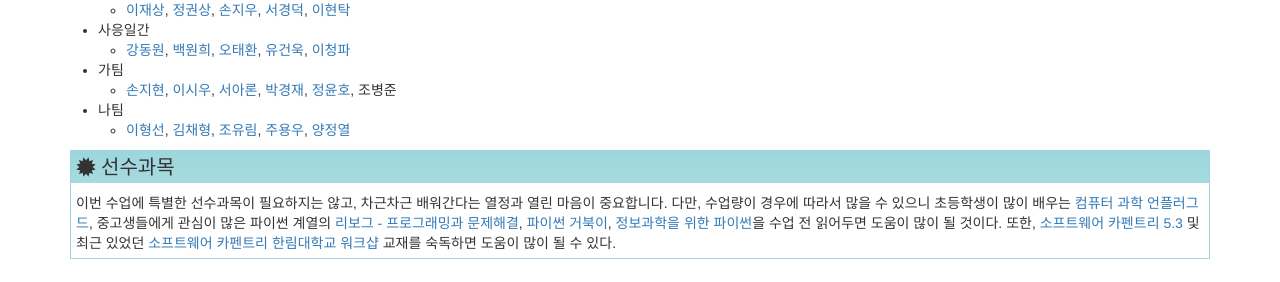
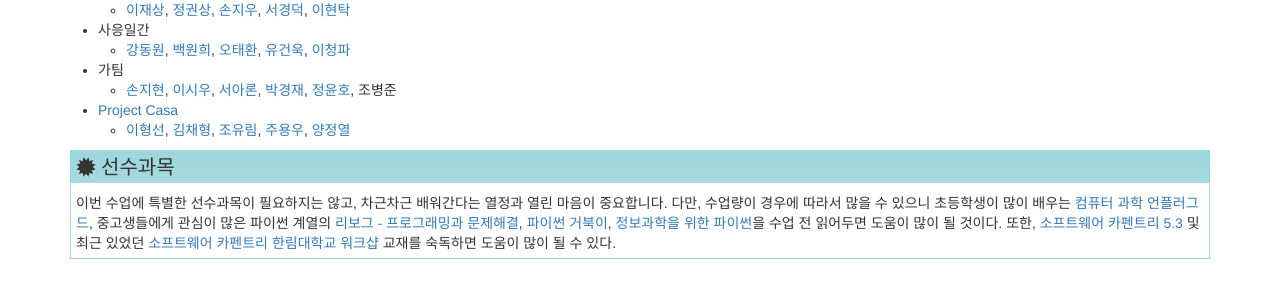
Before and after one commit to statkclee/ds-intro-2020, a Jekyll site: the page built from index.md, in a window 1280 px wide and 900 px high, scrolled down 913 px. Shown: the part 158-440 px from the top of the window. Built offline with Jekyll 4.4.1, drawn with Linux system fonts in a browser that asks for light colours.

Commit message:
update project webpage

```diff
--- a/index.md
+++ b/index.md
@@ -56,7 +56,7 @@ root: .
     - [강동원](https://github.com/dw3624), [백원희](https://github.com/Wonhee-baek), [오태환](https://github.com/dhxoghks95), [유건욱](https://github.com/YooGunwook), [이청파](https://github.com/leechungpa)
 - 가팀
     - [손지현](https://github.com/twg12), [이시우](https://github.com/SeewooLi), [서아론](https://github.com/arnsu0820), [박경재](https://github.com/Hankpkj), [정윤호](https://github.com/YoonHoJeong), 조병준
-- 나팀
+- [Project Casa](https://github.com/whoareyouwhoami/ProjectCasa)
     - [이형선](https://github.com/traceofpassion), [김채형](https://github.com//cheris8), [조유림](https://github.com//whdbfla6), [주용우](https://github.com/whoareyouwhoami), [양정열](https://github.com/passionyang16)
 
 > ## 선수과목
```
